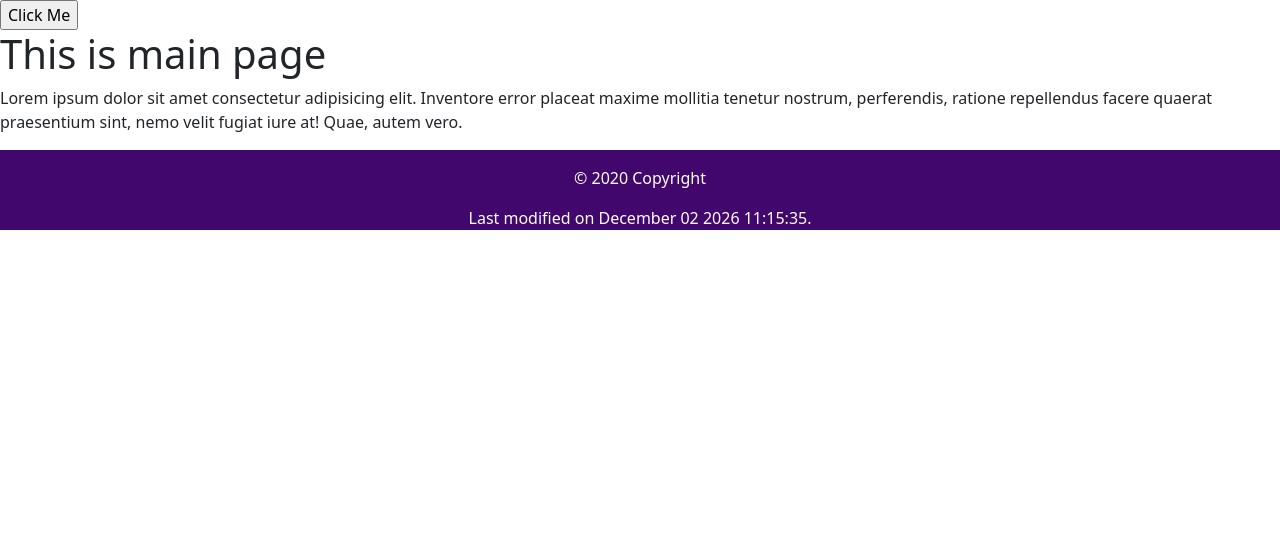
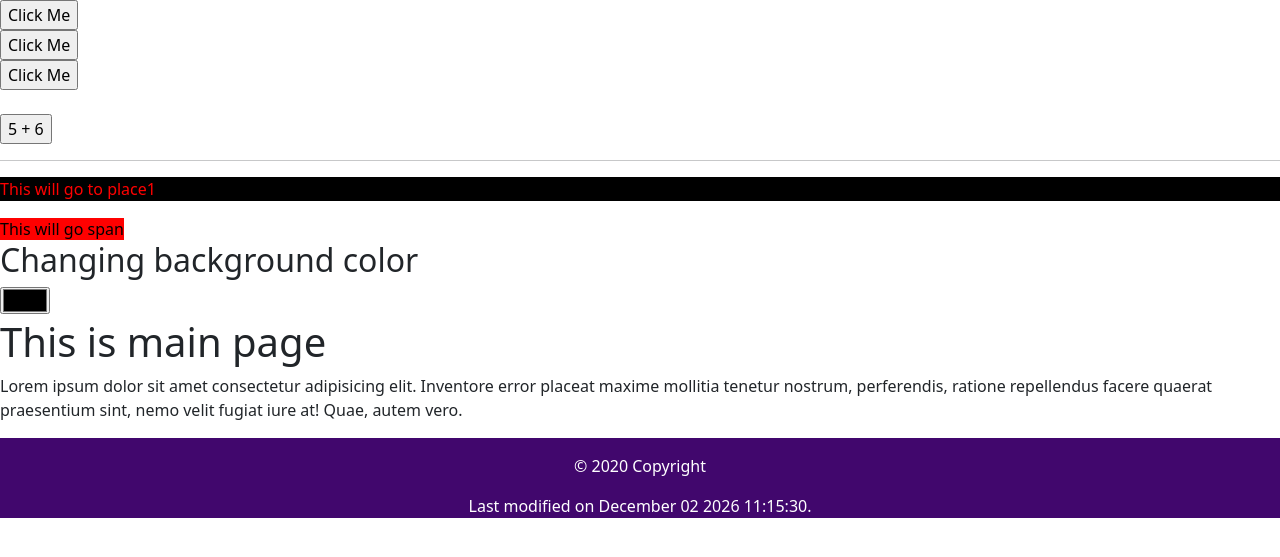
Before and after one commit to dadaJunglist/andrejs_kavalans_tasks, a PHP site: page / in a window 1280 px wide. Shown: the part 56-613 px from the top of the page. Run offline with PHP 8.4, Linux system fonts and the light colour scheme.

Commit message:
class done

```diff
--- a/layout/index.php
+++ b/layout/index.php
@@ -9,8 +9,27 @@
 <body>
 
 <?php include "header.php"; ?>
+
 <script src="js/site.js"></script>
-<input type="button" onclick="hello()" value="Click Me">
+<input type="button" onclick="hello()" value="Click Me"><br>
+<input type="button" onclick="hello1()" value="Click Me"><br>
+<input type="button" onclick="hello2()" value="Click Me"><br><br>
+
+<input type="button" onclick="add()" value="5 + 6">
+
+<hr>
+<p id="place1" style="color:red; background-color:black;"></p>
+<span id="place2" style="color:black; background-color:red;"></span>
+
+<script>
+document.getElementById("place1").innerHTML = "This will go to place1";
+document.getElementById("place2").innerHTML = "This will go span"
+</script>
+
+<h2> Changing background color</h2>
+<form action="">
+    <input type="color" name="background" onchange="colorChange('background',this.value)">
+</form>
 
 <h1> This is main page</h1>
 
--- a/layout/js/site.js
+++ b/layout/js/site.js
@@ -1,4 +1,37 @@
+//function to trigger alert note
+
+//display or like echo
+// document.write
+// windows.alert
+// document.getElementById
+
+// let / Var / name = "" , Const
+
 function hello()
 {
     alert("Welcome to my website");
 }
+
+function hello1()
+{
+    document.write("HEEEELLLOOOOO!!!");
+}
+
+function hello2()
+{
+    window.alert("1");
+    window.alert("2");
+}
+
+//simple function to add two numbers
+
+function add(){
+    document.write(5+6);
+}
+
+function colorChange(where,newColor)
+{
+    if (where == "background")
+        {
+            document.body.style.backgroundColor = newColor;        }
+}
```
